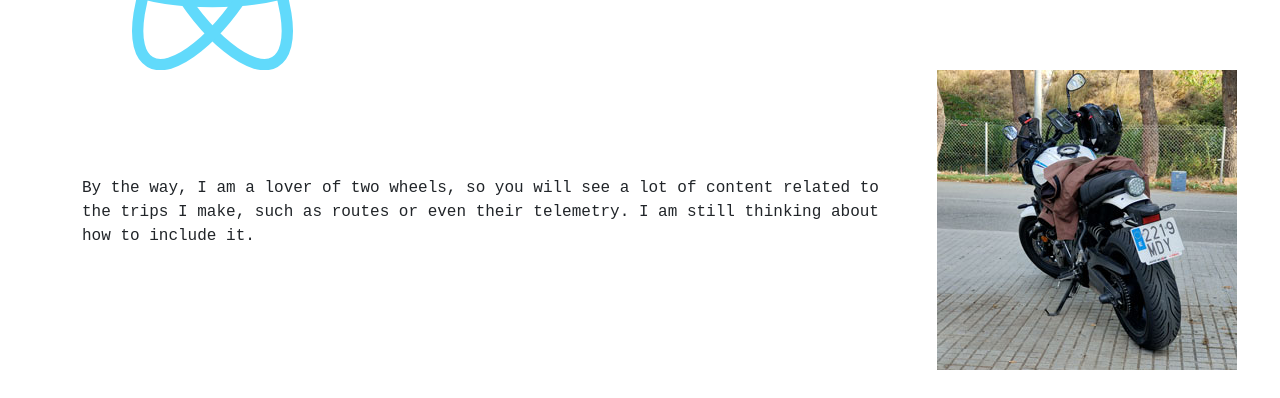
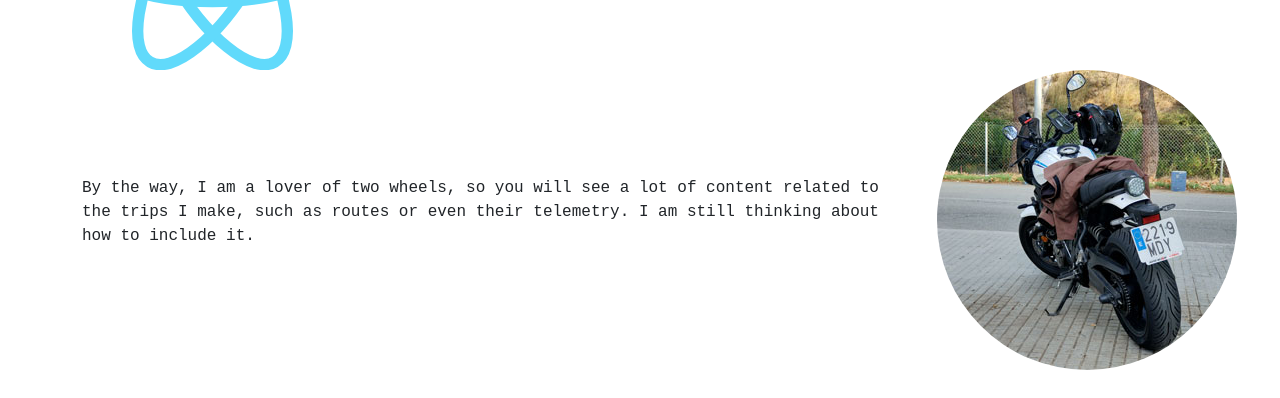
Before and after one commit to Eduviduvidu/PortafolioReact, a React (Vite) app: page / in a window 1280 px wide. Shown: the part 554-952 px from the top of the page. Built offline with nearby package versions, Linux system fonts and the light colour scheme.

Commit message:
feat: added className for image option to homeBannerText

```diff
--- a/src/components/HomeBanerText.jsx
+++ b/src/components/HomeBanerText.jsx
@@ -2,6 +2,7 @@ import "@css/components/homeBannerText.css";
 export default function HomeBanerText({
   image,
   text,
+  imgClassName,
   textSize = 9,
   imgOnRight = false,
 }) {
@@ -16,7 +17,7 @@ export default function HomeBanerText({
       )}
 
       <div className={`col-md-${imageSize}`}>
-        <img src={image} alt="react" />
+        <img src={image} alt="react" class={imgClassName&&imgClassName} />
       </div>
 
       {imgOnRight && (
--- a/src/pages/Home.jsx
+++ b/src/pages/Home.jsx
@@ -29,10 +29,11 @@ export default function Home() {
               text={t("welcome-text-2")}
               textSize={9}
               imgOnRight={true}
-            />
+              />
             <HomeBanerText
               image={motoIcon}
               text={t("welcome-text-3")}
+              imgClassName = "rounded-circle"
               textSize={9}
             />
           </div>
```
